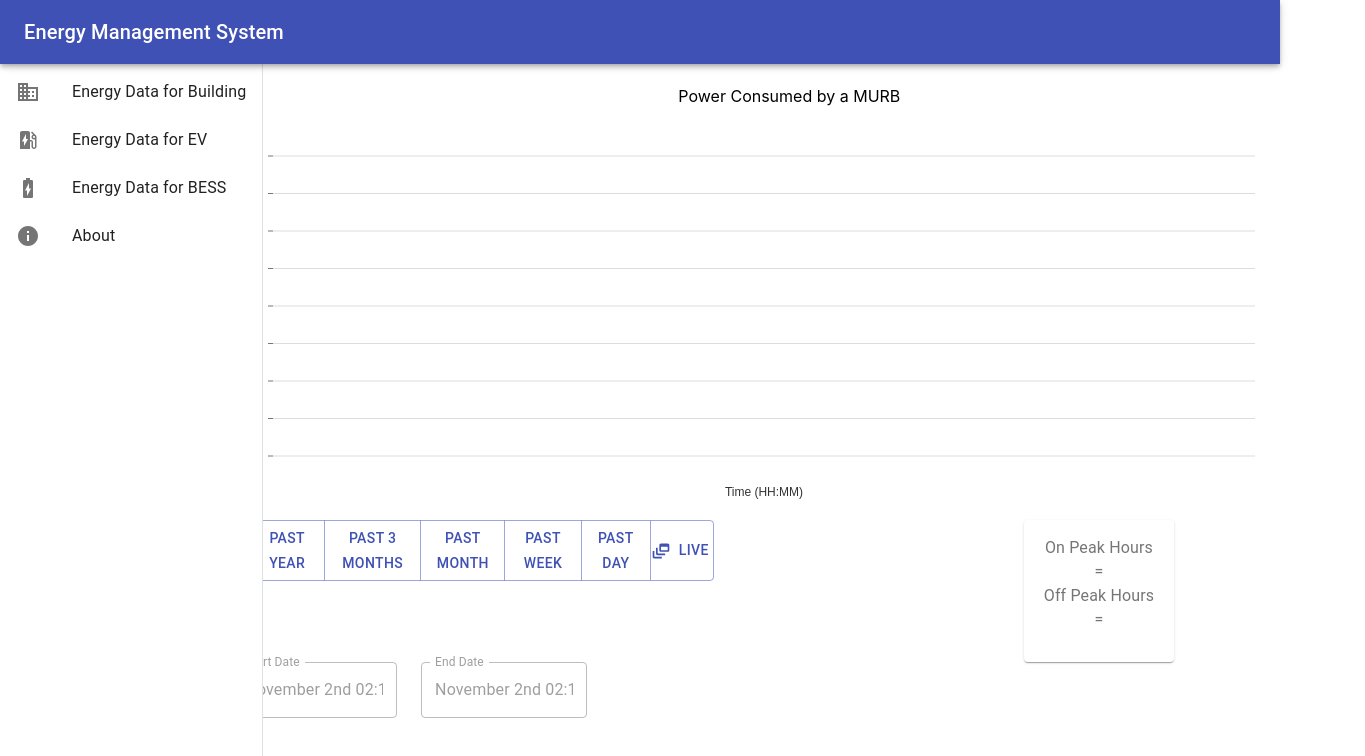
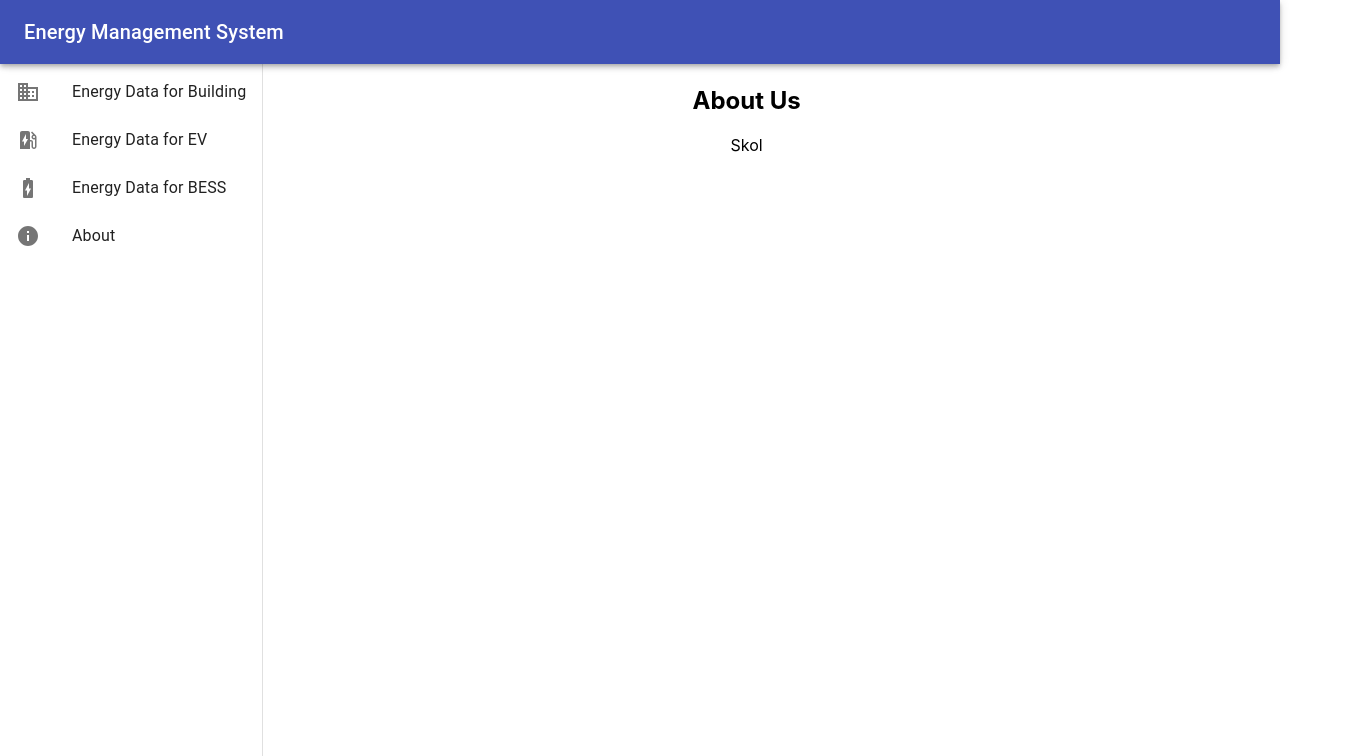
Before and after one commit to Team-AC/EMS-App, a React (Create React App) app: page /About in a window 1280 px wide. Shown: the top 756 px of the page, 1365 px wide, since content can reach past the window. Built offline with nearby package versions, Linux system fonts and the light colour scheme.

Commit message:
Added link functionality in the side navbar

```diff
--- /dev/null
+++ b/src/About.js
@@ -0,0 +1,11 @@
+export default () => {
+    return(
+        <div style = {{textAlign: "center", marginTop: "70px"}}>
+            <h2>About Us</h2>
+            <p>
+                Skol
+            </p>
+        </div>
+
+    )
+}
--- a/src/App.js
+++ b/src/App.js
@@ -6,6 +6,8 @@ import Home from './components/Home';
 import Footer from './components/Footer';
 import NavDrawer from './components/NavDrawer';
 import Header from './components/Header';
+import { BrowserRouter as Router, Switch, Route, Link } from "react-router-dom";
+import About from './About';
 
 export default () => (
   <div className="App">
@@ -16,12 +18,19 @@ export default () => (
 
       <Grid item>
         <Grid container direction="row">
+          <Router>
             <Grid item xs={2}>
               <NavDrawer/>
             </Grid>
             <Grid item xs={10}>
+              <Switch>
+                <Route exact path = "/Home">
                   <Home/>
+                </Route>
+                <Route path = "/About" component={About}/>
+              </Switch>
             </Grid>
+          </Router>
         </Grid>
       </Grid>
     </Grid>
--- a/src/components/NavDrawer.js
+++ b/src/components/NavDrawer.js
@@ -1,11 +1,14 @@
-import { Drawer, List, ListItem, ListItemIcon, ListItemText, Link } from '@material-ui/core';
+import { Drawer, List, ListItem, ListItemIcon, ListItemText } from '@material-ui/core';
 import { BatteryChargingFull, Business, EvStation, Inbox, Info } from '@material-ui/icons';
+import {Link} from "react-router-dom";
+import About from '../About';
+
 
 export default () => (
   <Drawer width={2} variant="permanent">
     <br/><br/><br/>
     <List>
-      <ListItem button>
+      <ListItem button component = {Link} to ="/Home">
         <ListItemIcon>
           <Business/>
         </ListItemIcon>
@@ -23,7 +26,7 @@ export default () => (
         </ListItemIcon>
         <ListItemText primary="Energy Data for BESS"/>
       </ListItem>
-      <ListItem button>
+      <ListItem button component ={Link} to="/About">
         <ListItemIcon>
           <Info/>
         </ListItemIcon>
```
Also changed, not shown: src/components/About.js (deleted, +0 -9 lines). Lines whose indentation alone changed are shown as unchanged.
